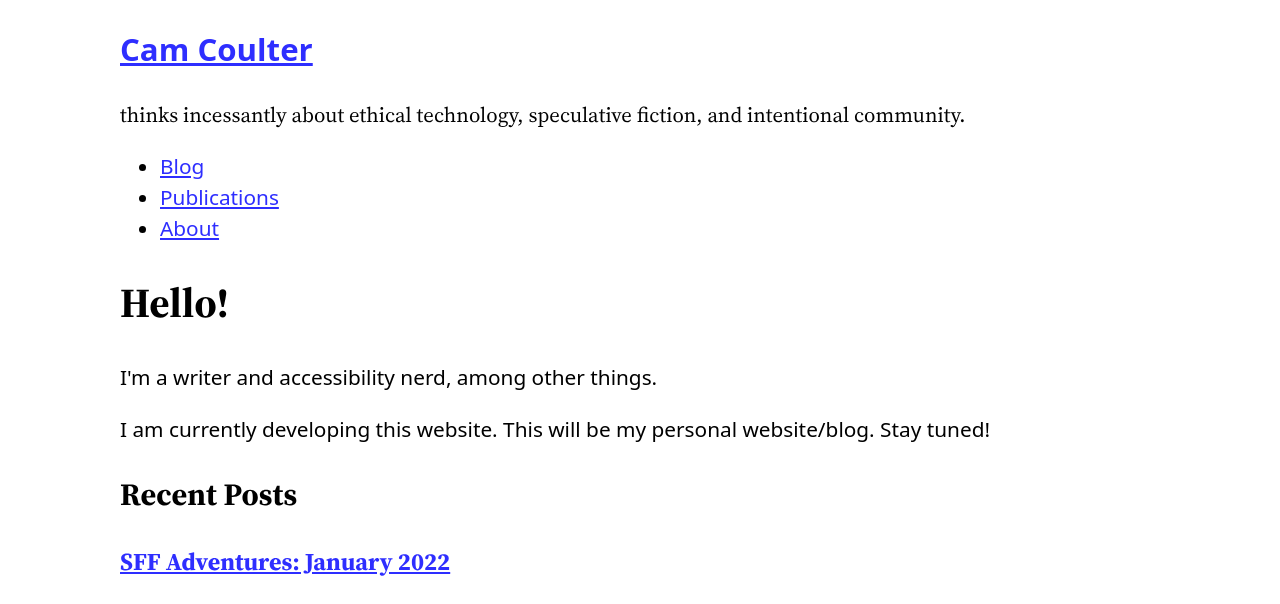
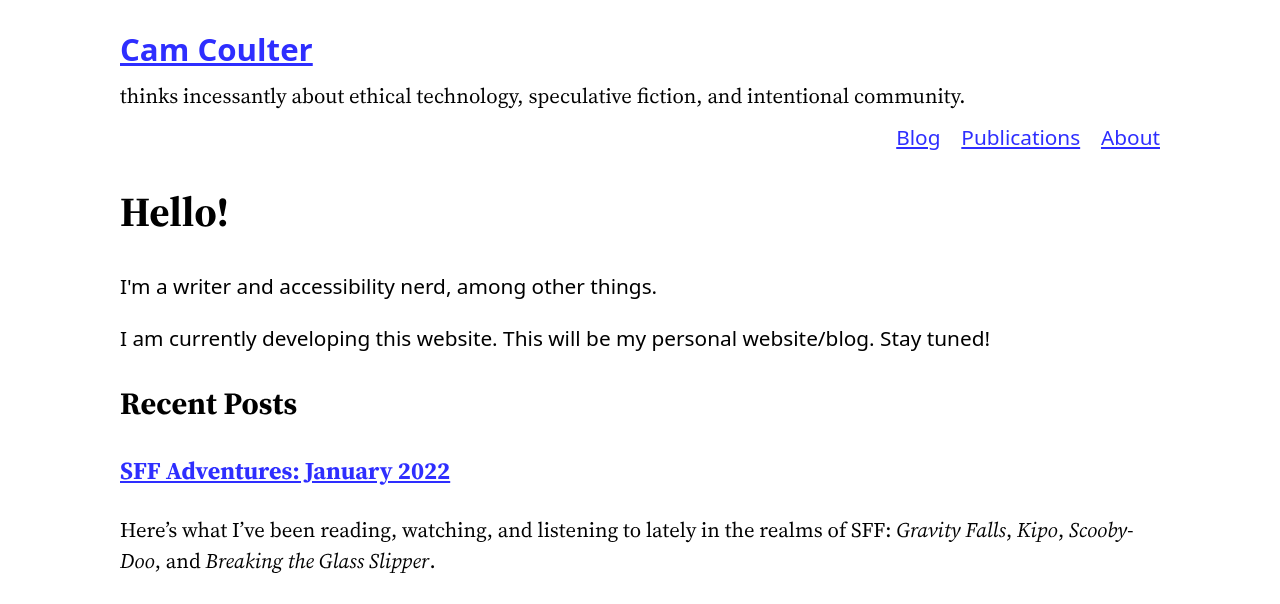
Before and after one commit to cncoulter/camcoulter.com, a Jekyll site: the page built from index.html, in a window 1280 px wide. Shown: the top 604 px of the page. Built offline with Jekyll 4.4.1, drawn with Linux system fonts in a browser that asks for light colours; some web fonts are replaced; some of the changed text lies outside the part shown.

Commit message:
Update header and footer

```diff
--- a/_layouts/default.html
+++ b/_layouts/default.html
@@ -83,11 +83,11 @@ SPDX-License-Identifier: AGPL-3.0-or-later
 		Skip to Main Content
 	</a>
 
-	<header class="container">
+	<header class="container banner block-links">
 		<h2><a href="/">Cam Coulter</a></h2>
 		<p>thinks incessantly about ethical technology, speculative fiction, and intentional community.</p>
 		<nav>
-			<ul>
+			<ul class="primary-nav">
 				<li><a href="/">Blog</a></li>
 				<li><a href="/Publications/">Publications</a></li>
 				<li><a href="/About/">About</a></li>
@@ -99,12 +99,12 @@ SPDX-License-Identifier: AGPL-3.0-or-later
 		{{ content }}
 	</main>
 
-	<footer class="container">
-		<p>&copy; Cam Coulter 2016&ndash;2022</p>
+	<footer class="container contentinfo block-links">
 		<ol>
 			<li><a href="/About-This-Site/">About This Site</a></li>
 			<li><a href="/Site-Map/">Site Map</a></li>
 		</ol>
+		<p>&copy; Cam Coulter 2016&ndash;2022</p>
 	</footer>
 </body>
 
--- a/_sass/main.scss
+++ b/_sass/main.scss
@@ -134,17 +134,21 @@ a:link {
 	text-decoration-thickness: auto;
 	text-underline-position: auto;
 }
+
 a:visited {
 	color: var(--link-visited-color);
 }
+
 a:focus {
 	outline: solid 2px;
 	border-radius: 2px;
 	text-decoration-thickness: 2px;
 }
+
 a:link:focus {
 	text-decoration-color: var(--link-color);
 }
+
 a:visited:focus {
 	text-decoration-color: var(--link-visited-color);
 }
@@ -157,16 +161,29 @@ a:visited:focus {
 		outline: none;
 	}
 }
-a.btn:focus {
-	outline-offset: 2px;
-	text-decoration-thickness: 3px;
-}
+
 a:hover {
 	text-decoration: none;
 }
+
 a:active {
 	color: var(--link-active-color);
 }
+
+.block-links a:link:focus {
+	color: var(--link-color);
+}
+.block-links a:visited:focus {
+	color: var(--link-visited-color);
+}
+.block-links a:focus {
+	background-color: var(--bg-color);
+	outline: solid 2px;
+	border-radius: 2px;
+	text-decoration-thickness: 3px;
+	outline-offset: 0.25em;
+}
+
 /*
 	## Text Formatting
 */
@@ -246,7 +263,8 @@ th {
 	## Skip to Main Content link
 */
 a.skip-nav {
-	text-decoration: none;
+	text-decoration: underline;
+	text-decoration-thickness: 2px;
 	background: var(--bg-color);
 	padding: 0.5rem 1rem;
 	border-radius: 0.25rem;
@@ -258,19 +276,84 @@ a.skip-nav {
 	transition: transform 300ms ease;
 }
 
+a.skip-nav:link {
+	color: var(--link-color);
+}
+
+a.skip-nav:visited {
+	color: var(--link-visited-color);
+}
+
 a.skip-nav:focus {
 	transform: translateY(0);
 }
 /*
-	## Header and Footer
+	## Header
 */
-body > footer,
-body > header {
+.banner {
 	font-family: var(--sans);
 }
 
-body > header > p {
+.banner h2 {
+	padding: 0;
+	margin-bottom: 0.25em;
+}
+.banner p {
 	font-family: var(--serif);
+	margin: 0;
+}
+
+.primary-nav {
+	list-style: none;
+	margin: .5em 0 0 0;
+	padding: 0;
+	display: flex;
+	flex-flow: row wrap;
+	justify-content: space-evenly;
+	gap: 1em;
+}
+
+@media (min-width: 40rem) {
+	.primary-nav {
+		justify-content: flex-end;
+	}
+}
+
+/*
+	## Footer
+*/
+.contentinfo {
+	font-family: var(--sans);
+	margin-top: 2em;
+	margin-bottom: 1em;
+}
+.contentinfo {
+	display: grid;
+	grid-template-columns: 1fr;
+	justify-items: start;
+	align-items: center;
+	gap: 0.5em;
+}
+.contentinfo p {
+	justify-self: start;
+	margin: 0;
+}
+@media (min-width: 40rem) {
+	.contentinfo {
+		grid-template-columns: 1fr 1fr;
+	}
+	.contentinfo p {
+		justify-self: end;
+	}
+}
+.contentinfo > ol {
+	list-style: none;
+	margin: 0;
+	padding: 0;
+	display: flex;
+	flex-flow: row wrap;
+	justify-content: flex-start;
+	gap: 1em;
 }
 /*
 	# Utility Styles
```
